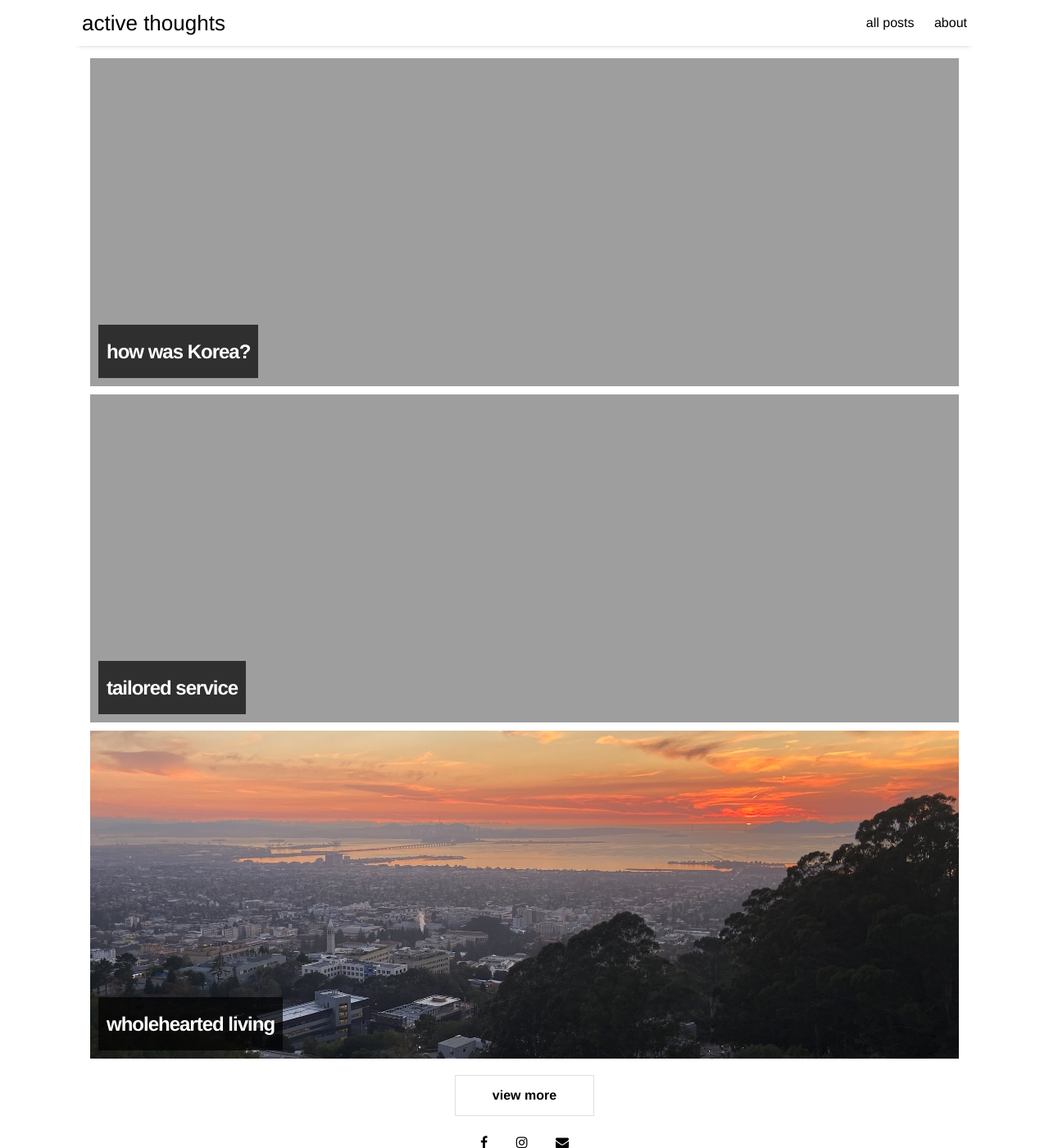
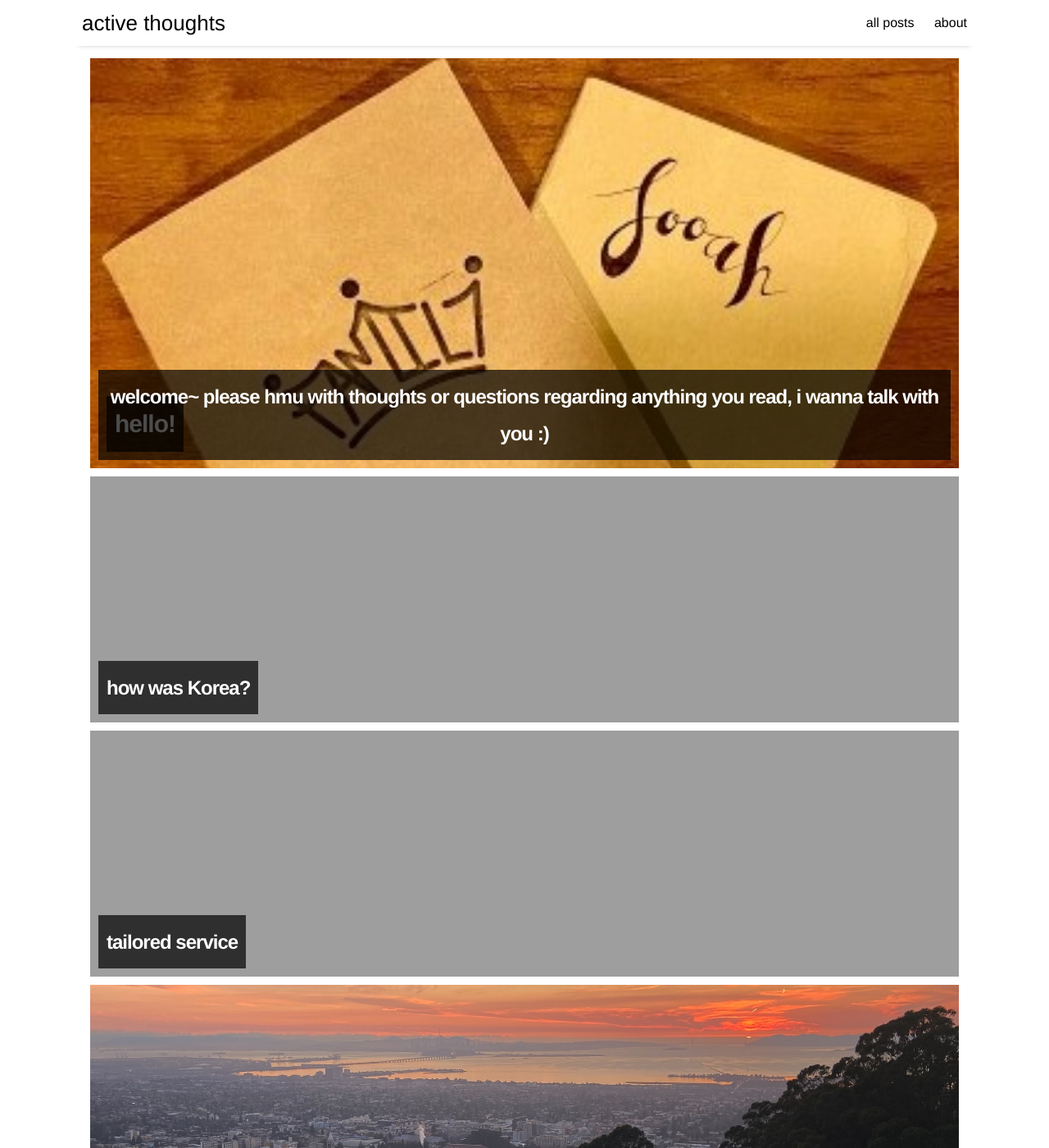
Before and after one commit to thoughtshso/blog, a Jekyll site: the page built from index.html, in a window 1280 px wide and 1400 px high. Shown: the whole window at 82% size. Built offline with Jekyll 4.4.1, drawn with Linux system fonts in a browser that asks for light colours; nearby versions of some CDN libraries; the list of posts is cut into pages by our own code.

Commit message:
[masthead] init

```diff
--- a/_layouts/home.html
+++ b/_layouts/home.html
@@ -2,6 +2,11 @@
 layout: default
 title: home
 ---
+
+<div class="masthead" style="background-image:url({{ site.url }}/assets/img/journals.jpg)">
+  <h1><span>hello!</span></h1>
+  <h2><span>welcome~ please hmu with thoughts or questions regarding anything you read, i wanna talk with you :)</span></h2>
+</div>
 
 {% for post in paginator.posts %}
   {% include featured-post.html %}
--- a/_sass/_home.scss
+++ b/_sass/_home.scss
@@ -1,5 +1,9 @@
+/*
+  Featured Post
+*/
+
 .featured-post {
-  height: 400px;
+  height: 300px;
   margin: 5px 10px 10px;
   background-position: center;
   background-repeat: no-repeat;
@@ -54,3 +58,53 @@
 .pagination-active:hover {
   background-color: #e0e0e0;
 }
+
+/*
+  Masthead
+*/
+
+.masthead{
+  height: 500px;
+  margin: 5px 10px 10px;
+  background-position: center;
+  background-repeat: no-repeat;
+  background-size: cover;
+  position: relative;
+}
+.masthead h2 {
+  bottom: 0;
+  margin: 0;
+  padding: 10px;
+  position: absolute;
+  text-align: center;
+}
+.masthead h2 span {
+  display: inline-block;
+  color: white;
+  font: bold 24px/45px Helvetica, Sans-Serif;
+  letter-spacing: -1px;
+  background: rgb(0, 0, 0); /* fallback color */
+  background: rgba(0, 0, 0, 0.7);
+  padding: 10px;
+  text-align: center;
+}
+.masthead span a {
+  color: white;
+}
+.masthead h1 {
+  bottom: 0;
+  margin: 10px;
+  padding: 10px;
+  position: absolute;
+  text-align: center;
+}
+.masthead h1 span {
+  display: inline-block;
+  color: white;
+  font: bold 30px/48px Helvetica, Sans-Serif;
+  letter-spacing: -1px;
+  background: rgb(0, 0, 0); /* fallback color */
+  background: rgba(0, 0, 0, 0.7);
+  padding: 10px;
+  text-align: center;
+}
```
